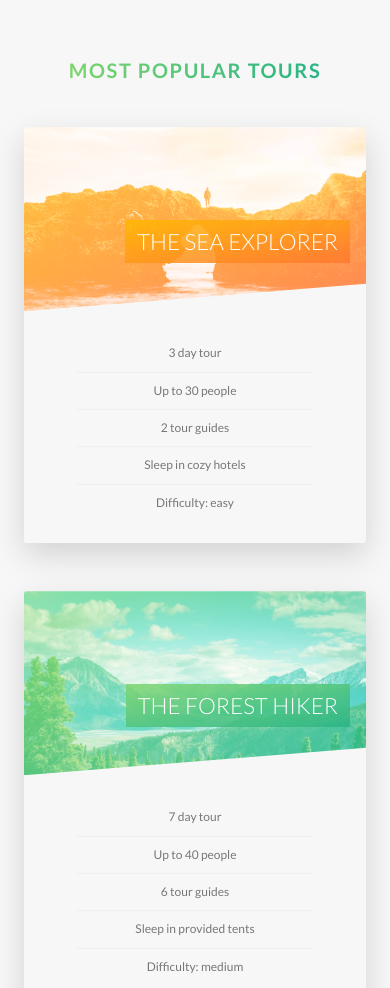
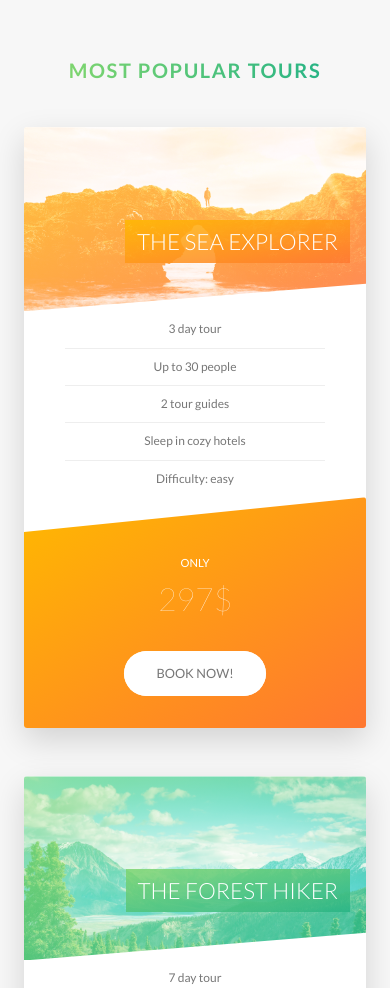
Before and after one commit to PittMadison/Natours, a website: page index.html in a window 390 px wide. Shown: the part 2463-3451 px from the top of the page. Drawn offline with Linux system fonts and the light colour scheme.

Commit message:
card form story components styled with media queries, some fixes in home.scss

```diff
--- a/sass/components/_card.scss
+++ b/sass/components/_card.scss
@@ -140,4 +140,47 @@
         font-weight: 100;
     }
 
+    @include respond(tab-port) {
+        height: auto;
+        border-radius: 3px;
+        background-color: $color-white;
+        box-shadow: 0 1.5rem 4rem rgba($color-black, .15);
+
+    &__side {
+        height: auto;
+        transition: all .8s ease;
+        position: relative;
+        box-shadow: none;
+
+        &--back {
+            transform: rotateY(0);
+            clip-path: polygon(0 15%, 100% 0, 100% 100%, 0 100%)
+        }
+    }
+
+    &__details {
+        padding: 0 1rem;
+    }
+
+    &:hover &__side--front {
+        transform: rotateY(0);
+    }
+
+    &__cta {
+        position: relative;
+        top: 0;
+        left: 0;
+        transform: translate(0);
+        width: 100%;
+        padding: 7rem 4rem 4rem 4rem;
+    }
+
+    &__price-box {
+        margin-bottom: 3rem;
+    }
+
+    &__price-value {
+        font-size: 4rem;
+    }
+    }
 }
--- a/sass/components/_form.scss
+++ b/sass/components/_form.scss
@@ -16,6 +16,10 @@
         width: 90%;
         display: block;
         transition: all .3s;
+
+        @include respond(tab-port) {
+            width: 100%;
+        }
 
         &:focus {
             outline: none;
@@ -50,6 +54,11 @@
     &__radio-group {
         width: 49%;
         display: inline-block;
+
+        @include respond(tab-port) {
+            width: 100%;
+            margin-bottom: 2rem;
+        }
     }
 
     &__radio-input {
--- a/sass/components/_story.scss
+++ b/sass/components/_story.scss
@@ -9,6 +9,16 @@
     font-size: $default-font-size;
     transform: skewX(-12deg);
 
+    @include respond(tab-port) {
+        width: 100%;
+        padding: 4rem;
+        padding-left: 7rem;
+    }
+
+    @include respond(phone) {
+        transform: skewX(0);
+    }
+
     &__shape {
         width: 15rem;
         height: 15rem;
@@ -19,6 +29,10 @@
         clip-path: circle(50% at 50% 50%);
         transform: translateX(-3rem) skewX(12deg);
         position: relative;
+
+        @include respond(phone) {
+            transform: translateX(-3rem) skewX(0);
+        }
     }
 
     &__img {
@@ -29,6 +43,10 @@
 
     &__text {
         transform: skewX(12deg);
+
+        @include respond(phone) {
+            transform: skewX(0);
+        }
     }
 
     &__caption {
--- a/sass/pages/_home.scss
+++ b/sass/pages/_home.scss
@@ -57,14 +57,34 @@
     rgba($color-white, .9) 0%,
     rgba($color-white, .9) 50%,
     transparent 50%) ,url(../img/nat-10.jpg);
-    background-size: cover;
+    background-size: 100%;
     border-radius: 3px;
     box-shadow: 0 1.5rem 4rem rgba($color-primary-dark, 0.2);
 
-    height: 50rem;
+    @include respond(tab-land) {
+        background-image: linear-gradient(105deg,
+        rgba($color-white, .9) 0%,
+        rgba($color-white, .9) 65%,
+        transparent 65%) ,url(../img/nat-10.jpg);
+        background-size: cover;
+    }
+
+    @include respond(tab-port) {
+        background-image: linear-gradient(to right,
+        rgba($color-white, .9) 0%,
+        rgba($color-white, .9) 100%) ,url(../img/nat-10.jpg);
+    }
 
     &__form {
         width: 50%;
         padding: 6rem;
+
+        @include respond(tab-land) {
+            width: 65%;
+        }
+
+        @include respond(tab-land) {
+            width: 100%;
+        }
     }
 }
```
Also changed, not shown: css/style.css.
